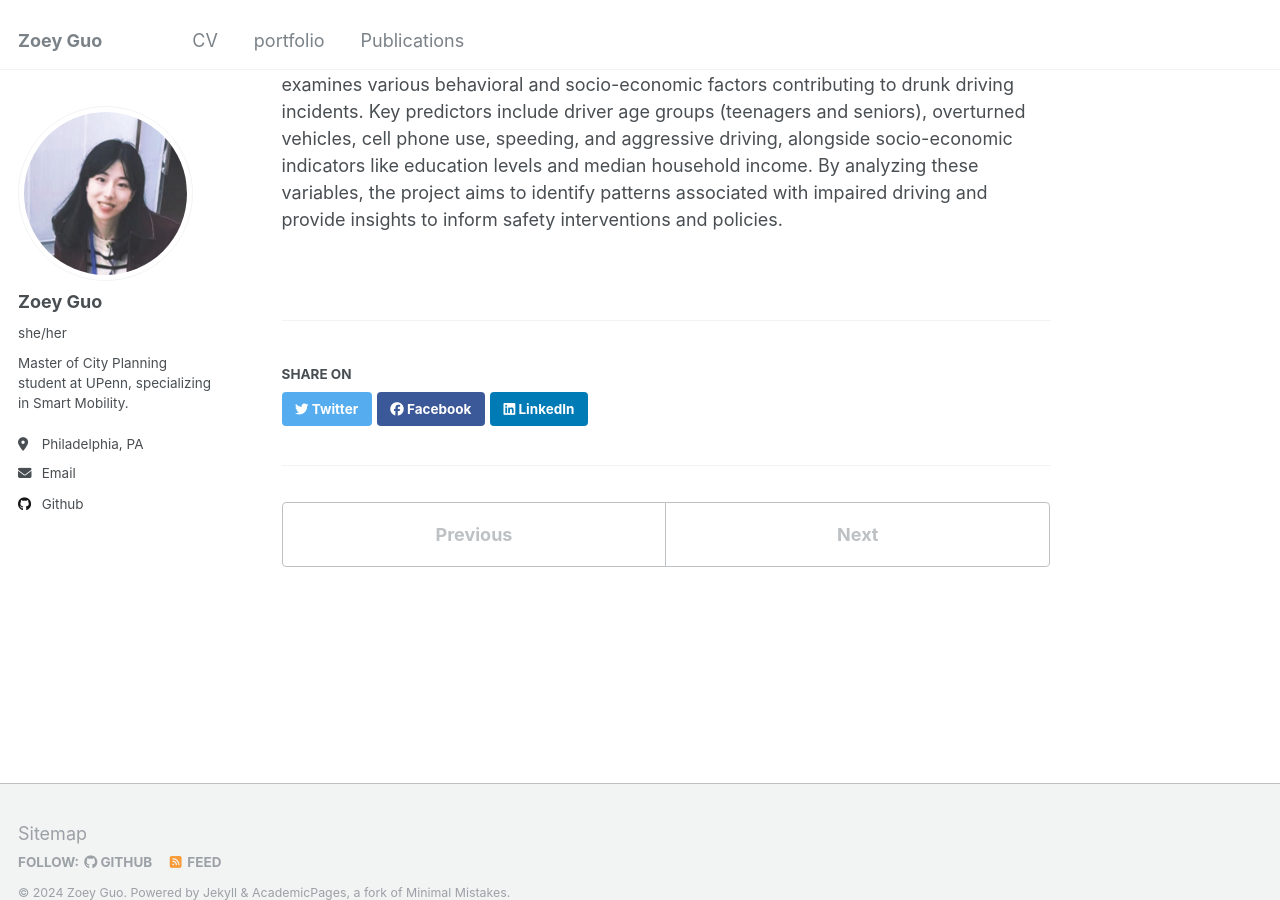
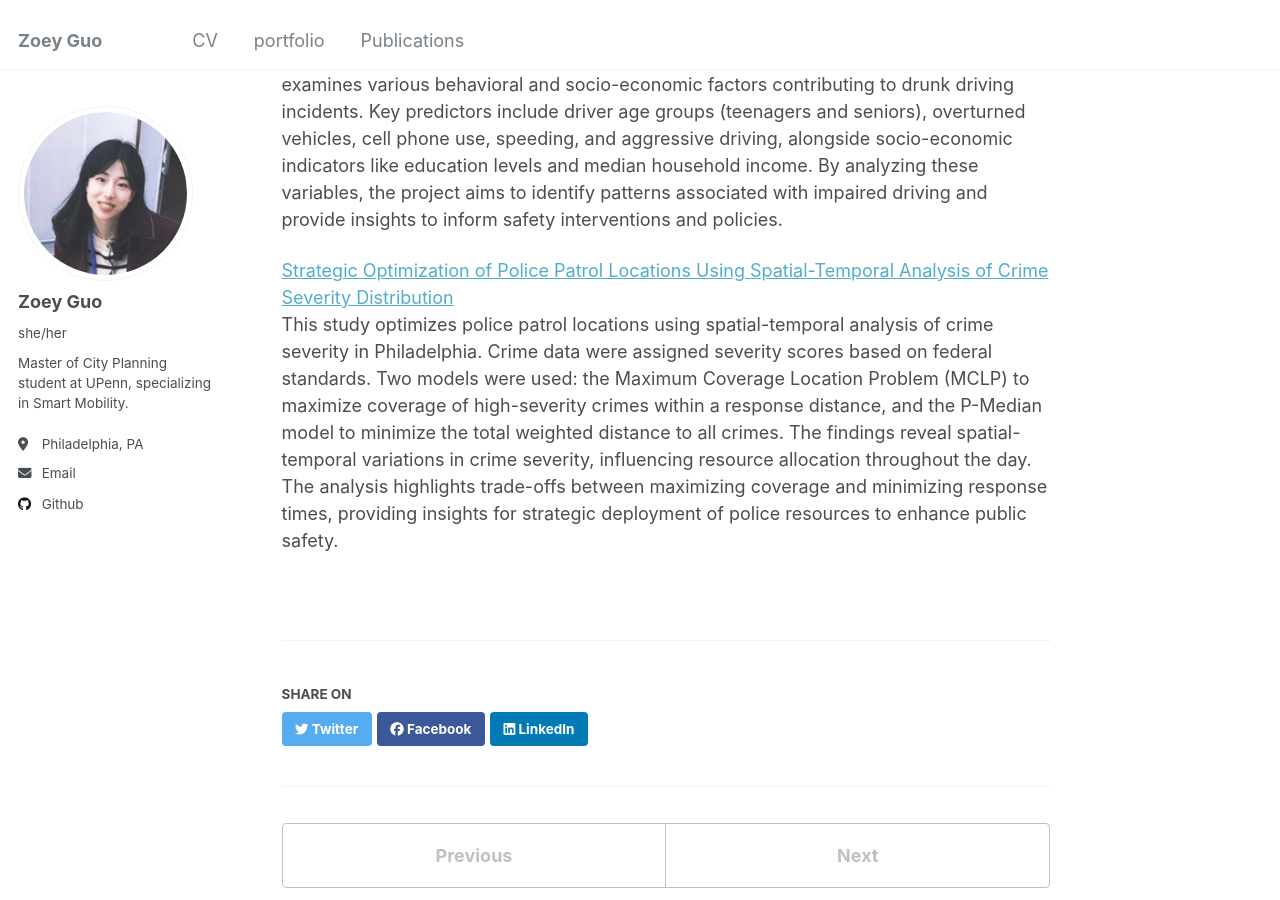
Before and after one commit to ZoeyGuo709/ZoeyGuo709.github.io, a Jekyll site: the page built from _portfolio/portfolio-2.md, in a window 1280 px wide and 900 px high, scrolled down 1166 px. Built offline with Jekyll 4.4.1, drawn with Linux system fonts in a browser that asks for light colours.

Commit message:
Update portfolio-2.md

```diff
--- a/_portfolio/portfolio-2.md
+++ b/_portfolio/portfolio-2.md
@@ -13,11 +13,14 @@ Developed a predictive model for housing prices in Seattle by analyzing variable
 [Predict Housing Value Research Part 2: Using Ordinary Least Squares (OLS) Regression to Predict Median House Values in Philadelphia](../../files/STAT_MedianHHValue_OLS "Predict Housing Value Research Part 2: Using Ordinary Least Squares (OLS) Regression to Predict Median House Values in Philadelphia")<br>
 Conducted an OLS regression analysis to predict median house values in Philadelphia, examining key factors such as educational attainment, vacancy rates, single-family home proportions, and poverty levels. The study provides insights to inform housing policy, urban planning, and equitable development initiatives.
 
-[Predict Housing Value Research Part 3: Using Geographically Weighted Regression (GWR), Spatial Lag, and Spatial Error to Predict Median House Values in Philadelphia](../../files/STAT_MedianHHValue_GWR "Predict Housing Value Research Part 3: Using Geographically Weighted Regression (GWR), Spatial Lag, and Spatial Error to Predict Median House Values in Philadelphia")<br>
+[Predict Housing Value Research Part 3: Using Geographically Weighted Regression (GWR), Spatial Lag, and Spatial Error to Predict Median House Values in Philadelphia](../../files/STAT_MedianHHValue_GWR.html "Predict Housing Value Research Part 3: Using Geographically Weighted Regression (GWR), Spatial Lag, and Spatial Error to Predict Median House Values in Philadelphia")<br>
 Analyzed median house values in Philadelphia using OLS regression and advanced spatial econometric techniques, including geographically weighted regression (GWR) and spatial lag models. The study examined the impact of socio-economic factors such as educational attainment, vacancy rates, and poverty levels while addressing spatial dependencies to inform equitable and sustainable housing development strategies.
 
-[Predictive Policing](../../files/PPA_PredictivePolicing "Predictive Policing")<br>
+[Predictive Policing](../../files/PPA_PredictivePolicing.html "Predictive Policing")<br>
 This project aims to predict robbery risk in Chicago, Illinois, by leveraging data from 311 service requests to identify spatial patterns and potential hotspots. The model incorporates features derived from data aggregated within each grid cell and calculates the distances from each cell to the five nearest data points to capture spatial relationships. Using this information, a predictive model is developed to assess robbery risk across the city.
 
-[Predicting Car Crashes Caused by Alcohol Using Logistic Regression](../../files/STAT_drunkDriv "Predicting Car Crashes Caused by Alcohol Using Logistic Regression")<br>
+[Predicting Car Crashes Caused by Alcohol Using Logistic Regression](../../files/STAT_drunkDriv.html "Predicting Car Crashes Caused by Alcohol Using Logistic Regression")<br>
 This project investigates the predictors of alcohol-impaired driving crashes in the United States, focusing on Philadelphia as a case study. Using logistic regression, the study examines various behavioral and socio-economic factors contributing to drunk driving incidents. Key predictors include driver age groups (teenagers and seniors), overturned vehicles, cell phone use, speeding, and aggressive driving, alongside socio-economic indicators like education levels and median household income. By analyzing these variables, the project aims to identify patterns associated with impaired driving and provide insights to inform safety interventions and policies.
+
+[Strategic Optimization of Police Patrol Locations Using Spatial-Temporal Analysis of Crime Severity Distribution](../../files/Optimization_opt.pdf "Strategic Optimization of Police Patrol Locations Using Spatial-Temporal Analysis of Crime Severity Distribution")<br>
+This study optimizes police patrol locations using spatial-temporal analysis of crime severity in Philadelphia. Crime data were assigned severity scores based on federal standards. Two models were used: the Maximum Coverage Location Problem (MCLP) to maximize coverage of high-severity crimes within a response distance, and the P-Median model to minimize the total weighted distance to all crimes. The findings reveal spatial-temporal variations in crime severity, influencing resource allocation throughout the day. The analysis highlights trade-offs between maximizing coverage and minimizing response times, providing insights for strategic deployment of police resources to enhance public safety.
```
